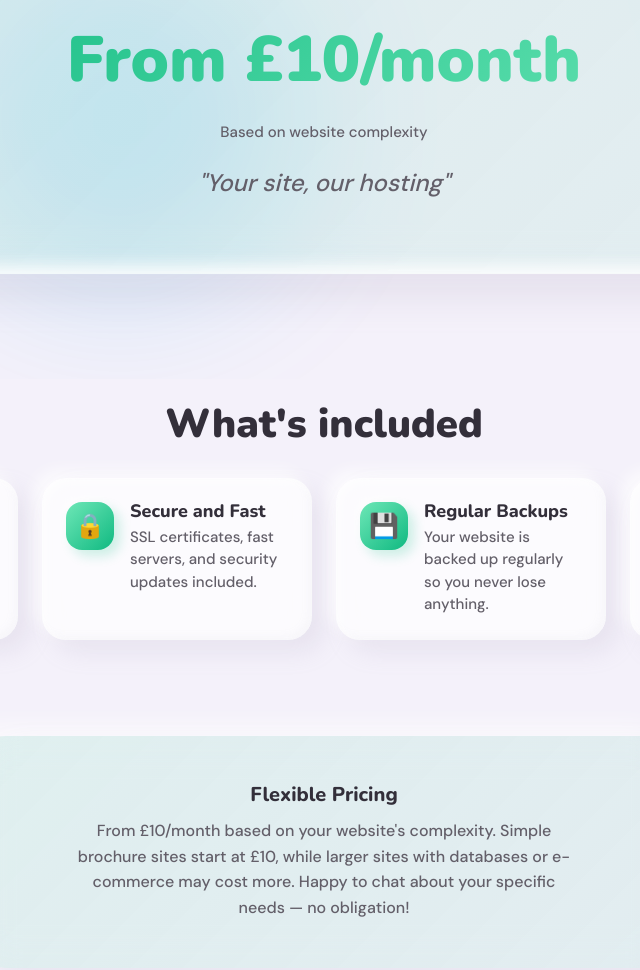
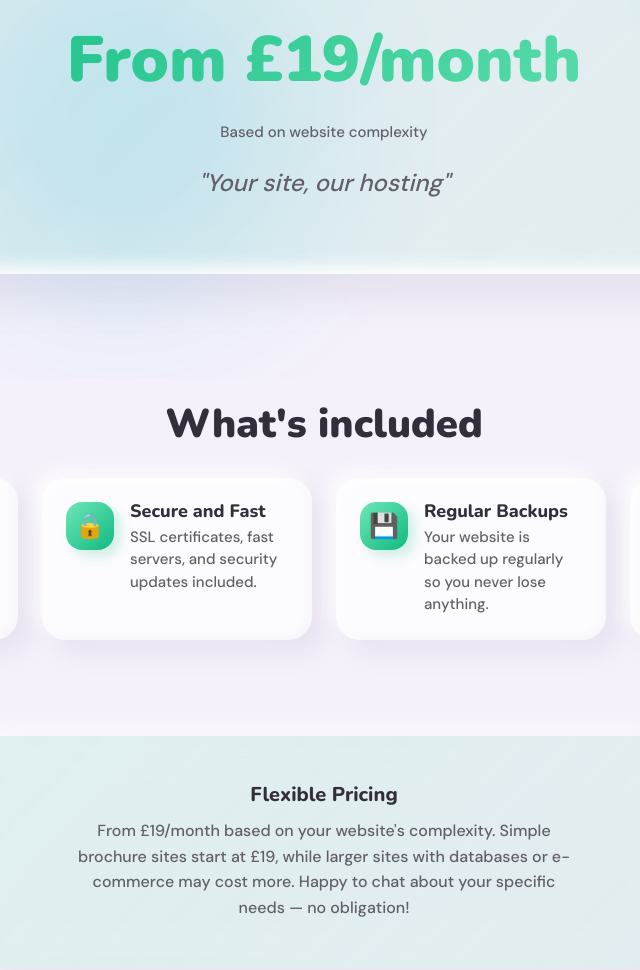
Before and after one commit to ElectricHyena/shan-tech, a plain HTML site: page move-me-over.html in a window 1280 px wide. Shown: the part 421-1391 px from the top of the page, 316-956 px from the left. Drawn offline with nearby package versions, Linux system fonts and the light colour scheme.

Commit message:
Update Move Me Over pricing from £10 to £19/month
Price increase adds perceived value and credibility for new business.

🤖 Generated with [Claude Code](https://claude.com/claude-code)

Co-Authored-By: Claude Opus 4.5 <noreply@anthropic.com>

```diff
--- a/move-me-over.html
+++ b/move-me-over.html
@@ -10,8 +10,8 @@
     <!-- End Google Tag Manager -->
     <meta charset="UTF-8">
     <meta name="viewport" content="width=device-width, initial-scale=1.0">
-    <title>Move Me Over - From £10/month | Shan Tech Services</title>
-    <meta name="description" content="Your site, our hosting. From just £10/month. We host your existing website with secure, fast hosting, regular backups, and technical support.">
+    <title>Move Me Over - From £19/month | Shan Tech Services</title>
+    <meta name="description" content="Your site, our hosting. From just £19/month. We host your existing website with secure, fast hosting, regular backups, and technical support.">
     <link rel="preconnect" href="https://fonts.googleapis.com">
     <link rel="preconnect" href="https://fonts.gstatic.com" crossorigin>
     <link href="https://fonts.googleapis.com/css2?family=DM+Sans:wght@400;500;700&family=Nunito:wght@700;800;900&display=swap" rel="stylesheet">
@@ -917,7 +917,7 @@
                     <div class="hero-content">
                         <div class="hero-icon" aria-hidden="true">📦</div>
                         <h1 id="hero-heading">Move Me Over</h1>
-                        <div class="hero-price">From £10/month</div>
+                        <div class="hero-price">From £19/month</div>
                         <p class="hero-price-note">Based on website complexity</p>
                         <p class="hero-tagline">"Your site, our hosting"</p>
                     </div>
@@ -967,7 +967,7 @@
             <div class="container">
                 <div class="pricing-note-card">
                     <h3 id="pricing-note-heading">Flexible Pricing</h3>
-                    <p>From £10/month based on your website's complexity. Simple brochure sites start at £10, while larger sites with databases or e-commerce may cost more. Happy to chat about your specific needs — no obligation!</p>
+                    <p>From £19/month based on your website's complexity. Simple brochure sites start at £19, while larger sites with databases or e-commerce may cost more. Happy to chat about your specific needs — no obligation!</p>
                 </div>
             </div>
         </section>
```
Also changed, not shown: index.html (+1 -1 lines), 1 other file.
